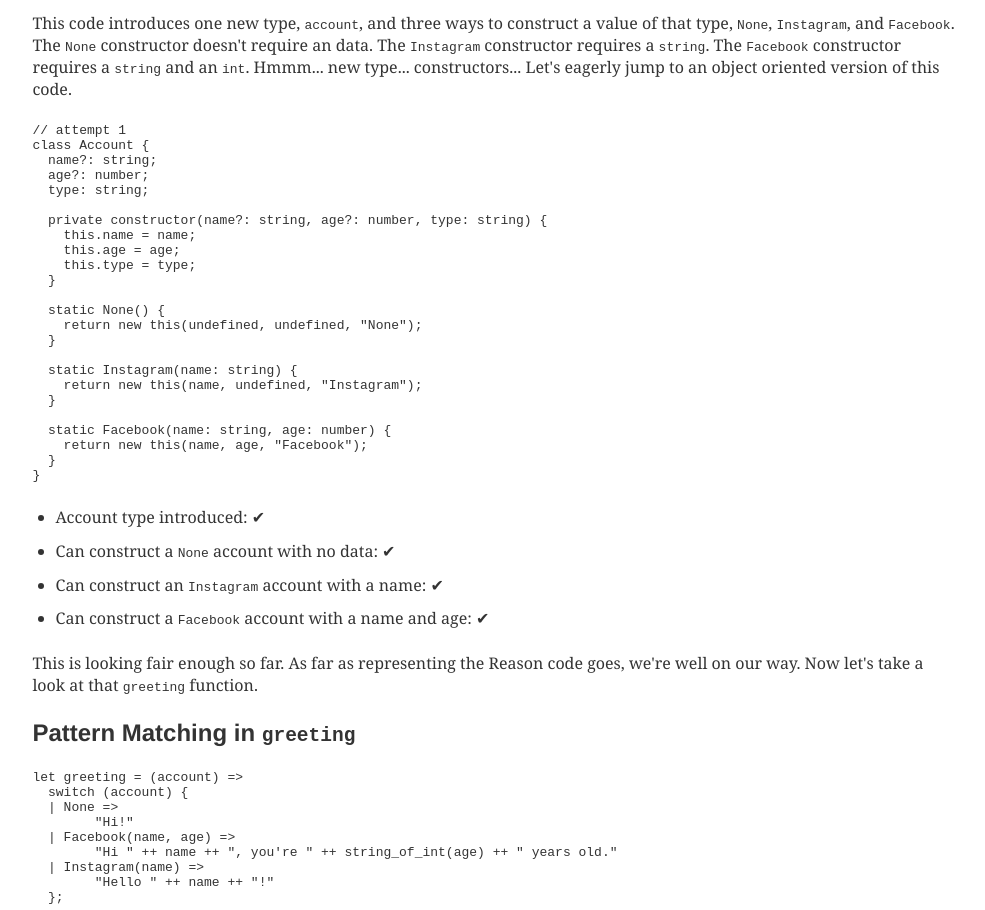
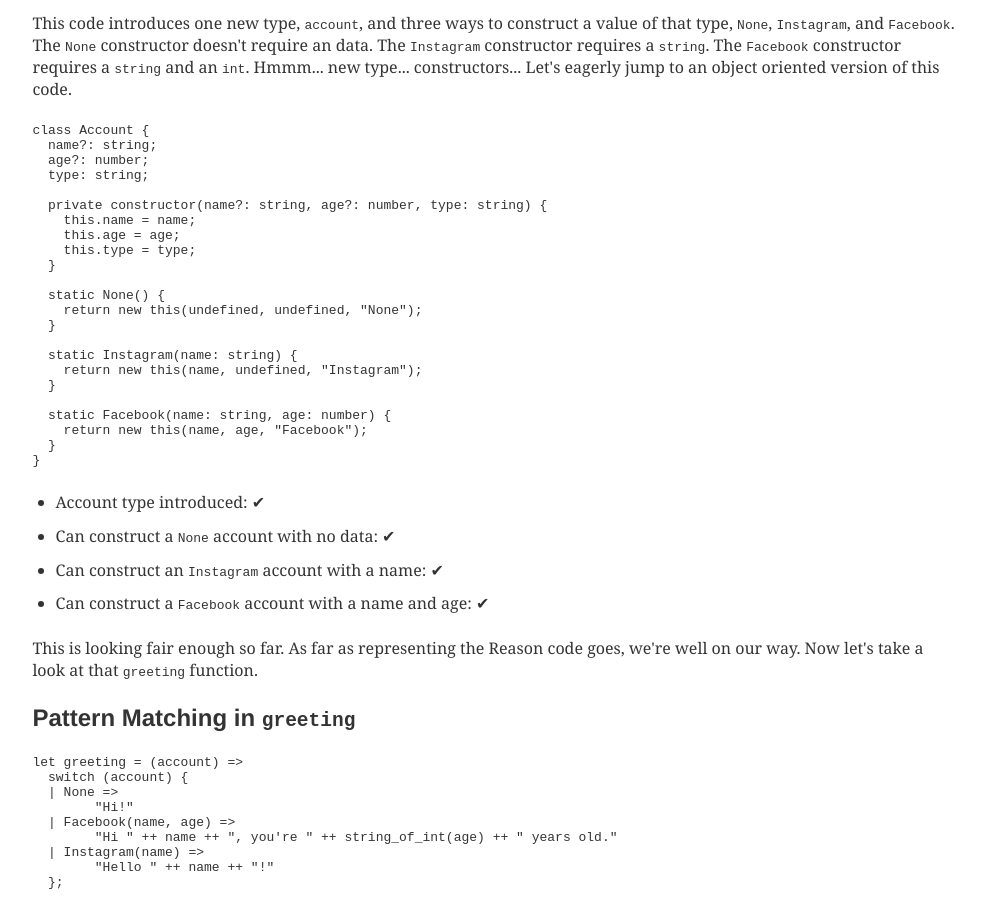
Before and after one commit to natec425/personal-website, a Gatsby site: page /adt-oop/ in a window 1280 px wide. Shown: the part 860-1770 px from the top of the page, without its empty margins (145-1130 px from the left). Built offline with nearby package versions, Linux system fonts and the light colour scheme; Gatsby itself is replaced by a stand-in of ours; some packages are replaced by stand-ins of ours; code samples lack their colours; what typography-theme-moraga would draw is missing.

Commit message:
Remove useless comment in snippet

````diff
--- a/content/blog/adt-oop/index.md
+++ b/content/blog/adt-oop/index.md
@@ -45,7 +45,6 @@ type account =
 This code introduces one new type, `account`, and three ways to construct a value of that type, `None`, `Instagram`, and `Facebook`. The `None` constructor doesn't require an data. The `Instagram` constructor requires a `string`. The `Facebook` constructor requires a `string` and an `int`. Hmmm... new type... constructors... Let's eagerly jump to an object oriented version of this code.
 
 ```typescript
-// attempt 1
 class Account {
   name?: string;
   age?: number;
````
